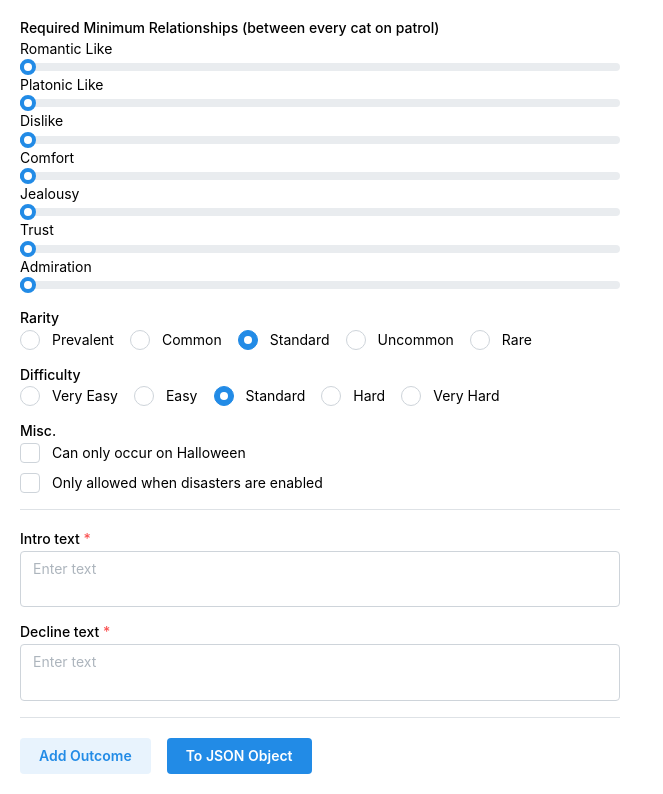
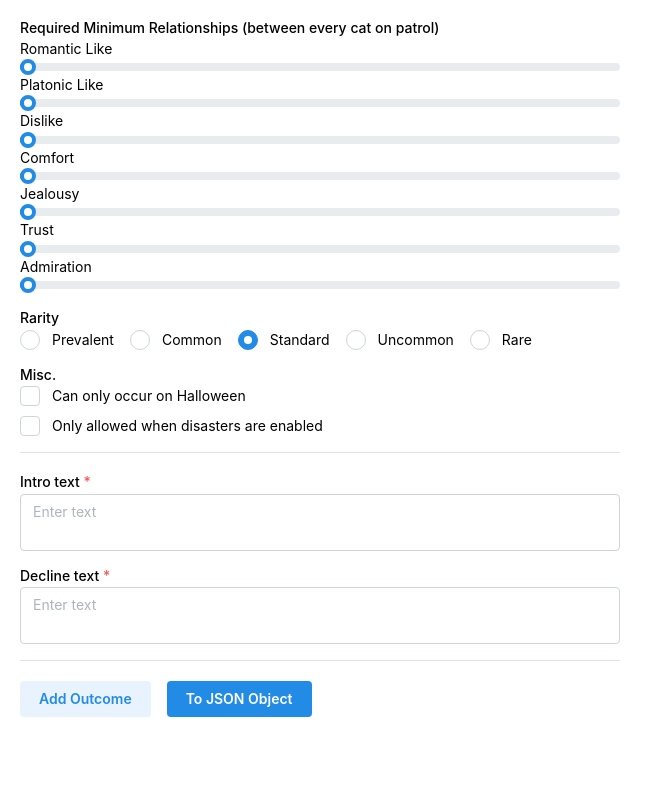
Before and after one commit to cgen-tools/patrol-helper, a React (Vite) app: page / in a window 1280 px wide. Shown: the part 1241-2035 px from the top of the page, without its empty margins (0-663 px from the left). After the commit the page ends 1978 px from the top, so only its background shows below. Built offline with nearby package versions, Linux system fonts and the light colour scheme.

Commit message:
feat: remove difficulty
add them back when we have numbers for it

```diff
--- a/src/components/PatrolForm.tsx
+++ b/src/components/PatrolForm.tsx
@@ -147,7 +147,6 @@ function PatrolForm() {
     defaultMinRelationships,
   );
   const [rarity, setRarity] = useState("standard");
-  const [difficulty, setDifficulty] = useState("standard");
   const [misc, setMisc] = useState<string[]>([]);
 
   const [introText, setIntroText] = useState("");
@@ -490,22 +489,6 @@ function PatrolForm() {
 
       <RaritySelector value={rarity} onChange={setRarity} />
 
-      <Radio.Group
-        value={difficulty}
-        onChange={setDifficulty}
-        mt="sm"
-        defaultValue="standard"
-        label="Difficulty"
-      >
-        <Group>
-          <Radio value="very_easy" label="Very Easy" />
-          <Radio value="easy" label="Easy" />
-          <Radio value="standard" label="Standard" />
-          <Radio value="hard" label="Hard" />
-          <Radio value="very_hard" label="Very Hard" />
-        </Group>
-      </Radio.Group>
-
       <Checkbox.Group value={misc} onChange={setMisc} mt="sm" label="Misc.">
         <Stack gap="xs">
           <Checkbox value="halloween" label="Can only occur on Halloween" />
```
